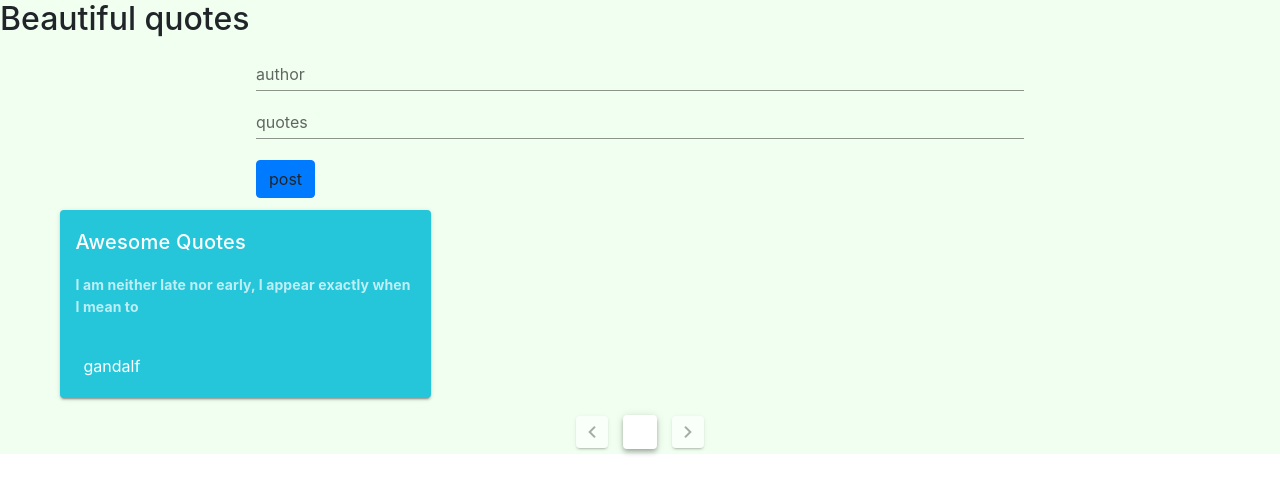
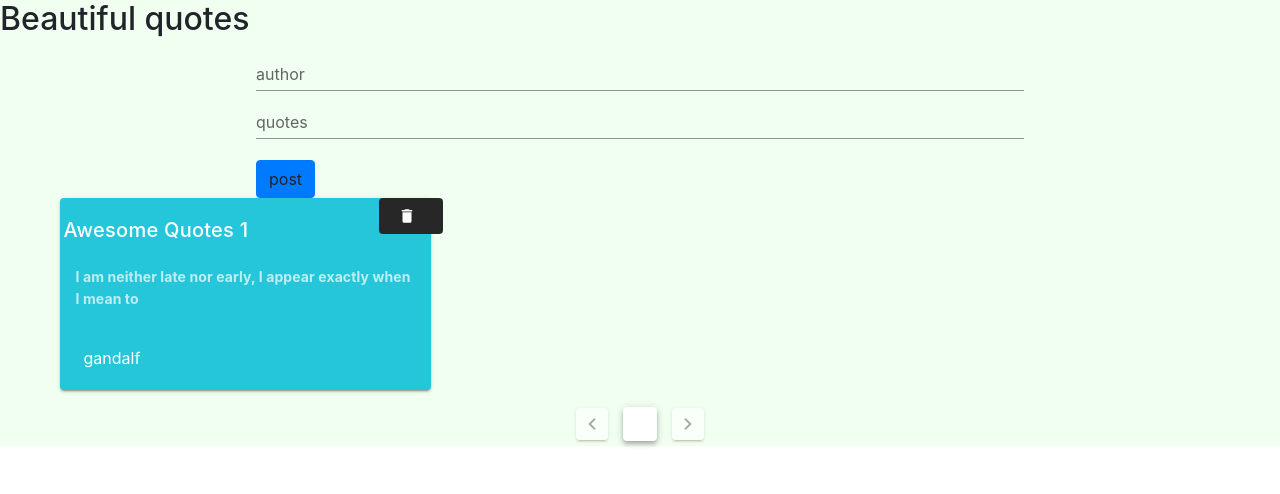
Before and after one commit to maestro-1/quotes, a Vue app: page / in a window 1280 px wide. Shown: the top 494 px of the page. Built offline with nearby package versions, Linux system fonts and the light colour scheme.

Commit message:
delete function for cards

```diff
--- a/package.json
+++ b/package.json
@@ -8,6 +8,7 @@
     "lint": "vue-cli-service lint"
   },
   "dependencies": {
+    "@mdi/js": "^4.7.95",
     "@vue/composition-api": "^0.3.4",
     "core-js": "^3.4.4",
     "vue": "^2.6.10",
--- a/src/components/Cards.vue
+++ b/src/components/Cards.vue
@@ -1,13 +1,22 @@
 <template>
-    <v-card
+  <v-card
     class="mx-auto"
     color="#26c6da"
     dark
     max-width="400"
   >
-    <v-card-title>
-        Awesome Quotes {{id_}}
+  <v-row>
+      <v-card-title>
+        Awesome Quotes {{ id_ +1 }}
     </v-card-title>
+    <v-spacer></v-spacer>
+    <v-btn
+      color="primary"
+      depressed
+    >
+      <v-icon left @click="deletePost(id_)">{{ icons.mdiDelete }}</v-icon>
+    </v-btn>
+  </v-row>
     <v-card-text class="headline font-weight-bold">
       {{quotes}}
     </v-card-text>
@@ -24,21 +33,25 @@
 
 
 <script>
+import { mdiDelete } from '@mdi/js'
+import { reactive } from '@vue/composition-api'
+
 export default {
     name:'Cards',
     props:{
-        id_:String,
+        id_:Number,
         quotes:String,
-        author:String
+        author:String,
+        deletePost:Function
+    },
+
+    setup(){
+     const icons = reactive({
+        mdiDelete,
+      })
+
+     return { icons }
     }
-
-    // setup(props, {context} ){
-
-    //   const deletePost = () =>{
-    //     emit('deletPost', )
-    //   }
-    //   return { deletePost }
-    // }
 }
 </script>
 
--- a/src/views/Quotes.vue
+++ b/src/views/Quotes.vue
@@ -13,23 +13,22 @@
       <v-container >
         <v-row >
             <v-col
-            v-for='quotes in state.quotes'
-            :key='quotes.id'
+            v-for='(quotes, index) in state.quotes'
+            :key='index'
             cols="6"
             md="4"
             >
             <cards
                 class="pa-2"
-                :id_="quotes.id"
+                :id_="index"
                 :quotes="quotes.quote"
                 :author="quotes.author"
+                :deletePost="deletePost"
             ></cards>
             </v-col>
         </v-row>
       </v-container>
     </div>
-
-    <!-- <p>{{state.quotes.length}}</p> -->
 
     <pagination :items='state.quotes.length'></pagination>
 
@@ -60,12 +59,14 @@ export default {
         ]
       })
 
-      // const pageNumber =
-
       const newEntry = entry => {
         state.quotes.push(entry)
       }
-      return { state, newEntry }
+
+      const deletePost = (index) => {
+        state.quotes.splice(index,1)
+      }
+      return { state, newEntry, deletePost }
   }
 
 };
```
Also changed, not shown: 1 other file (tests, documents, lock files or other folders).
